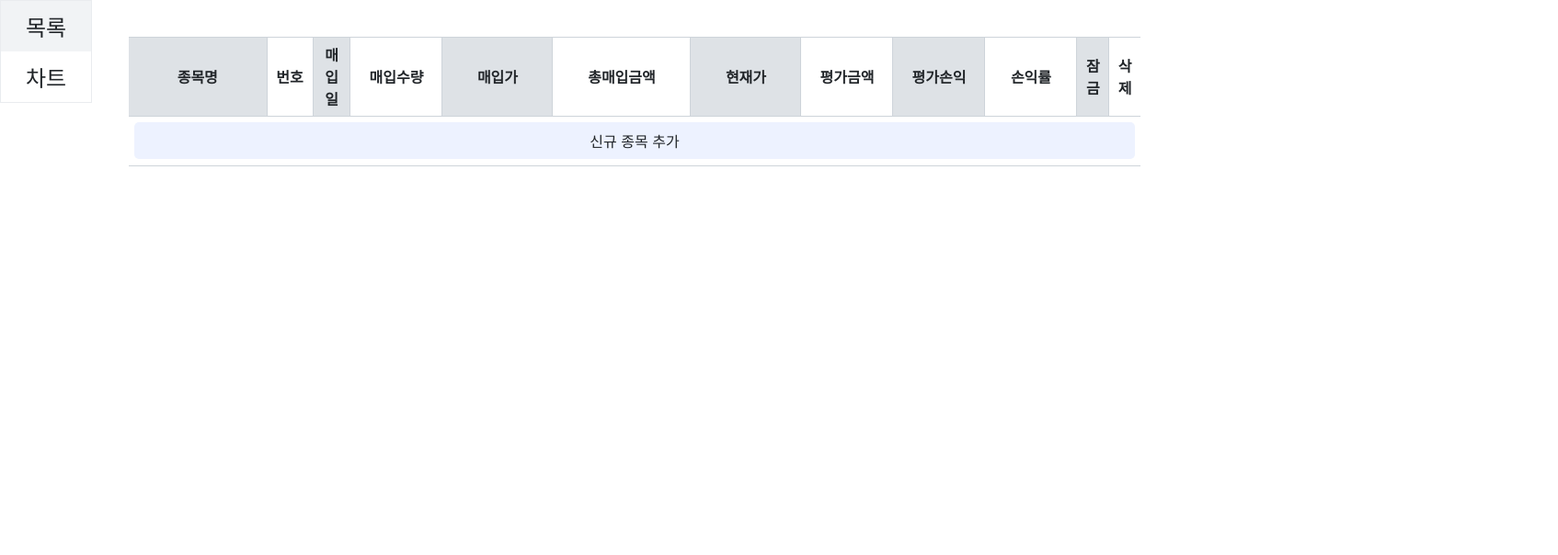
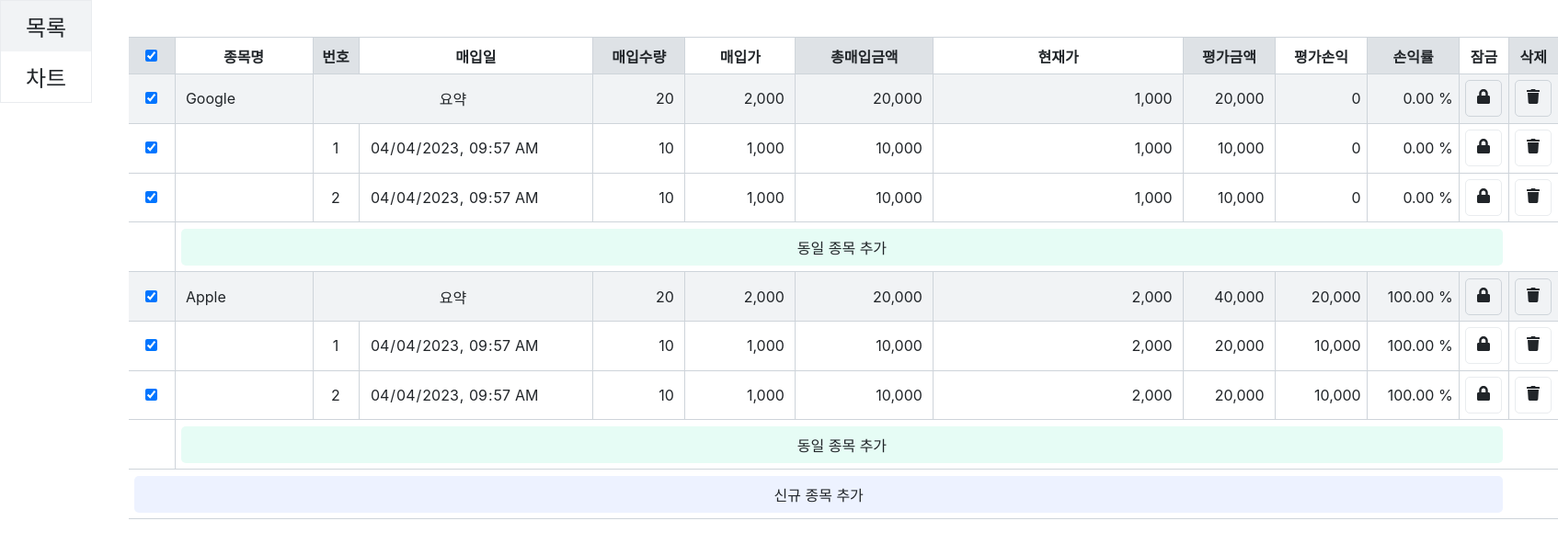
Before and after one commit to Globalkmaria/rateOfReturn, a React (Create React App) app: page / in a window 1280 px wide. Shown: the top 604 px of the page at 92% size, 1694 px wide, since content can reach past the window. Built offline with nearby package versions, Linux system fonts and the light colour scheme; a web font is replaced by a local one.

Commit message:
Add : StockList - check feature

```diff
--- a/src/components/Table.tsx
+++ b/src/components/Table.tsx
@@ -1,11 +1,12 @@
-import React, { TableHTMLAttributes } from 'react';
+import { TableHTMLAttributes } from 'react';
 import styled from 'styled-components';
 
 interface TableProps extends TableHTMLAttributes<HTMLTableElement> {}
 interface TableHeaderProps
   extends TableHTMLAttributes<HTMLTableSectionElement> {}
 interface TableBodyProps extends TableHTMLAttributes<HTMLTableSectionElement> {}
-interface TableHeadProps extends TableHTMLAttributes<HTMLTableCellElement> {
+export interface TableHeadProps
+  extends TableHTMLAttributes<HTMLTableCellElement> {
   width?: number;
   flexBasis?: number;
 }
--- /dev/null
+++ b/src/features/stockList/mockData.ts
@@ -0,0 +1,49 @@
+import { StockList } from './stockListSlice';
+
+export const MOCK_DATA: { [key: string]: StockList } = {
+  1: {
+    mainInfo: {
+      stockName: 'Google',
+      currentPrice: 1000,
+      stockId: '1',
+    },
+    purchasedItems: {
+      1: {
+        purchasedId: '1',
+        purchasedDate: '2023-04-04T09:57',
+        purchasedQuantity: 10,
+        purchasedPrice: 1000,
+      },
+      2: {
+        purchasedId: '2',
+        purchasedDate: '2023-04-04T09:57',
+        purchasedQuantity: 10,
+        purchasedPrice: 1000,
+      },
+    },
+  },
+  2: {
+    mainInfo: {
+      stockName: 'Apple',
+      currentPrice: 2000,
+      stockId: '2',
+    },
+    purchasedItems: {
+      3: {
+        purchasedId: '3',
+        purchasedDate: '2023-04-04T09:57',
+        purchasedQuantity: 10,
+        purchasedPrice: 1000,
+      },
+      4: {
+        purchasedId: '4',
+        purchasedDate: '2023-04-04T09:57',
+        purchasedQuantity: 10,
+        purchasedPrice: 1000,
+      },
+    },
+  },
+};
+
+export const MOCK_DATA_NEXT_STOCK_ID = 3;
+export const MOCK_DATA_PURCHASED_ID = 5;
--- a/src/features/stockList/stockListSlice.ts
+++ b/src/features/stockList/stockListSlice.ts
@@ -1,29 +1,48 @@
 import { createSlice } from '@reduxjs/toolkit';
 import type { PayloadAction } from '@reduxjs/toolkit';
 import { toDateInputValue } from '../../views/List/StockItem/utils';
+import { getInitialCheckedItemsInfo } from './utils';
+import {
+  MOCK_DATA,
+  MOCK_DATA_NEXT_STOCK_ID,
+  MOCK_DATA_PURCHASED_ID,
+} from './mockData';
+
+type UpdateCheckedItemsInfoPayload =
+  | {
+      type: 'all';
+      checked: boolean;
+    }
+  | { type: 'stock'; stockId: string; checked: boolean }
+  | {
+      type: 'purchased';
+      stockId: string;
+      purchasedId: string;
+      checked: boolean;
+    };
 
 type UpdateStockPayload<T extends keyof StockMainInfo> = {
-  stockId: number;
+  stockId: string;
   fieldName: T;
   value: StockMainInfo[T];
 };
 type UpdatePurchasedItemPayload<T extends keyof PurchasedItemInfo> = {
-  stockId: number;
-  purchasedId: number;
+  stockId: string;
+  purchasedId: string;
   fieldName: T;
   value: PurchasedItemInfo[T];
 };
 
-type DeletePurchasedItemPayload = { stockId: number; purchasedId: number };
+type DeletePurchasedItemPayload = { stockId: string; purchasedId: string };
 
 export interface StockMainInfo {
   stockName: string;
   currentPrice: number;
-  stockId: number;
+  stockId: string;
 }
 
 export interface PurchasedItemInfo {
-  purchasedId: number;
+  purchasedId: string;
   purchasedDate: string;
   purchasedQuantity: number;
   purchasedPrice: number;
@@ -31,32 +50,99 @@ export interface PurchasedItemInfo {
 
 export interface StockList {
   mainInfo: StockMainInfo;
-  purchasedItems: { [key: number]: PurchasedItemInfo };
+  purchasedItems: { [key: string]: PurchasedItemInfo };
 }
 
+export type CheckedItemsInfo = {
+  allChecked: boolean;
+  selectedItems: {
+    [stockId: string]: { allChecked: boolean; items: string[] };
+  };
+};
+
 export interface StockListState {
-  stocks: { [key: number]: StockList };
+  stocks: { [key: string]: StockList };
+  checkedItemsInfo: CheckedItemsInfo;
 }
 
-const initialState: StockListState = { stocks: [] };
+let nextStockId = MOCK_DATA_NEXT_STOCK_ID;
+let nextPurchasedId = MOCK_DATA_PURCHASED_ID;
 
-let nextStockId = 0;
-let nextPurchasedId = 0;
+const initialState: StockListState = {
+  stocks: MOCK_DATA,
+  checkedItemsInfo: getInitialCheckedItemsInfo({
+    data: MOCK_DATA,
+    value: true,
+  }),
+};
 
 export const stockListSlice = createSlice({
   name: 'stockList',
   initialState,
   reducers: {
+    updateCheckedItemsInfo: (
+      state,
+      action: PayloadAction<UpdateCheckedItemsInfoPayload>,
+    ) => {
+      const { checked } = action.payload;
+      switch (action.payload.type) {
+        case 'all':
+          state.checkedItemsInfo = getInitialCheckedItemsInfo({
+            data: state.stocks,
+            value: checked,
+          });
+          break;
+        case 'stock':
+          const stock =
+            state.checkedItemsInfo.selectedItems[action.payload.stockId];
+          state.checkedItemsInfo.allChecked = false;
+          state.checkedItemsInfo.selectedItems[
+            action.payload.stockId
+          ].allChecked = checked;
+          if (checked) {
+            stock.items = [
+              ...Object.keys(
+                state.stocks[action.payload.stockId].purchasedItems,
+              ),
+            ];
+          } else {
+            stock.items = [];
+          }
+          break;
+        case 'purchased':
+          const selectedStock =
+            state.checkedItemsInfo.selectedItems[action.payload.stockId];
+
+          state.checkedItemsInfo.allChecked = false;
+          state.checkedItemsInfo.selectedItems[
+            action.payload.stockId
+          ].allChecked = false;
+
+          checked
+            ? selectedStock.items.push(action.payload.purchasedId)
+            : selectedStock.items.splice(
+                selectedStock.items.indexOf(action.payload.purchasedId),
+                1,
+              );
+          break;
+        default:
+          break;
+      }
+    },
     addNewStock: (state) => {
+      state.checkedItemsInfo.selectedItems[nextStockId] = {
+        allChecked: true,
+        items: [],
+      };
       state.stocks[nextStockId] = {
         mainInfo: {
           stockName: '',
           currentPrice: 0,
-          stockId: nextStockId++,
+          stockId: (nextStockId++).toString(),
         },
         purchasedItems: {
           [nextPurchasedId]: {
-            purchasedId: nextPurchasedId++,
+            purchasedId: (nextPurchasedId++).toString(),
             purchasedDate: toDateInputValue().toISOString(),
             purchasedQuantity: 0,
             purchasedPrice: 0,
@@ -64,14 +150,18 @@ export const stockListSlice = createSlice({
         },
       };
     },
-    addPurchasedItem: (state, action: PayloadAction<number>) => {
+    addPurchasedItem: (state, action: PayloadAction<string>) => {
       const stockId = action.payload;
+      state.checkedItemsInfo.selectedItems[stockId].items.push(
+        nextPurchasedId.toString(),
+      );
       state.stocks[stockId].purchasedItems[nextPurchasedId] = {
-        purchasedId: nextPurchasedId++,
+        purchasedId: nextPurchasedId.toString(),
         purchasedDate: toDateInputValue().toISOString(),
         purchasedQuantity: 0,
         purchasedPrice: 0,
       };
+      nextPurchasedId++;
     },
     updateStock: <T extends keyof Omit<StockMainInfo, 'stockId'>>(
       state: StockListState,
@@ -90,8 +180,9 @@ export const stockListSlice = createSlice({
       state.stocks[stockId].purchasedItems[purchasedId][fieldName] = value;
     },
 
-    deleteStock: (state, action: PayloadAction<number>) => {
+    deleteStock: (state, action: PayloadAction<string>) => {
       const stockId = action.payload;
+      delete state.checkedItemsInfo.selectedItems[stockId];
       delete state.stocks[stockId];
     },
     deletePurchasedItem: (
@@ -103,12 +194,15 @@ export const stockListSlice = createSlice({
         delete state.stocks[stockId];
         return;
       }
+      const selectedItem = state.checkedItemsInfo.selectedItems[stockId];
+      selectedItem.items.splice(selectedItem.items.indexOf(purchasedId), 1);
       delete state.stocks[stockId].purchasedItems[purchasedId];
     },
   },
 });
 
 export const {
+  updateCheckedItemsInfo,
   addNewStock,
   addPurchasedItem,
   updateStock,
@@ -118,54 +212,3 @@ export const {
 } = stockListSlice.actions;
 
 export default stockListSlice.reducer;
-
-// const MOCK_DATA: { [key: number]: StockList } = {
-//   1: {
-//     mainInfo: {
-//       stockName: 'Google',
-//       currentPrice: 1000,
-//       stockId: 1,
-//     },
-//     purchasedItems: {
-//       1: {
-//         purchasedId: 1,
-//         purchasedDate: '2023-04-04T09:57',
-//         purchasedQuantity: 10,
-//         purchasedPrice: 1000,
-//       },
-//       2: {
-//         purchasedId: 2,
-//         purchasedDate: '2023-04-04T09:57',
-//         purchasedQuantity: 10,
-//         purchasedPrice: 1000,
-//       },
-//     },
-//   },
-//   2: {
-//     mainInfo: {
-//       stockName: 'Apple',
-//       currentPrice: 2000,
-//       stockId: 2,
-//     },
-//     purchasedItems: {
-//       3: {
-//         purchasedId: 3,
-//         purchasedDate: '2023-04-04T09:57',
-//         purchasedQuantity: 10,
-//         purchasedPrice: 1000,
-//       },
-//       4: {
-//         purchasedId: 4,
-//         purchasedDate: '2023-04-04T09:57',
-//         purchasedQuantity: 10,
-//         purchasedPrice: 1000,
-//       },
-//     },
-//   },
-// };
-
-// // when mock data is used
-// let nextStockId = 3;
-// let nextPurchasedId = 5;
-
-// const initialState: StockListState = { stocks: MOCK_DATA };
--- a/src/features/stockList/utils.ts
+++ b/src/features/stockList/utils.ts
@@ -1,3 +1,27 @@
+import { CheckedItemsInfo, StockList } from './stockListSlice';
+
 export const objectToArray = (Obj: { [key: string | number]: any }) => {
   return Object.keys(Obj).map((ObjKey) => Obj[ObjKey]);
 };
+
+export const getInitialCheckedItemsInfo = ({
+  data,
+  value,
+}: {
+  data: { [key: string]: StockList };
+  value: boolean;
+}): CheckedItemsInfo => {
+  const checkedItemsInfo: CheckedItemsInfo = {
+    allChecked: value,
+    selectedItems: {},
+  };
+
+  for (const stockId of Object.keys(data)) {
+    checkedItemsInfo.selectedItems[stockId] = {
+      allChecked: value,
+      items: value ? Object.keys(data[stockId].purchasedItems) : [],
+    };
+  }
+
+  return checkedItemsInfo;
+};
--- a/src/views/List/StockItem/PurchasedStock.tsx
+++ b/src/views/List/StockItem/PurchasedStock.tsx
@@ -4,27 +4,43 @@ import styled from 'styled-components';
 import { Input } from '../../../components/Input';
 import { TableCell, TableRow } from '../../../components/Table';
 import {
+  CheckedItemsInfo,
   deletePurchasedItem,
   PurchasedItemInfo,
   StockMainInfo,
+  updateCheckedItemsInfo,
   updatePurchaseItem,
 } from '../../../features/stockList/stockListSlice';
-import { InputCell, NumberCell, LockButton, DeleteButton } from './components';
+import {
+  InputCell,
+  NumberCell,
+  LockButton,
+  DeleteButton,
+  CheckboxCell,
+} from './components';
 
 interface PurchasedStockProps {
   mainInfo: StockMainInfo;
   purchasedItem: PurchasedItemInfo;
   purchasedIdx: number;
+  checkedItemsInfo: CheckedItemsInfo;
 }
 
 const PurchasedStock: React.FC<PurchasedStockProps> = ({
   mainInfo,
   purchasedItem,
   purchasedIdx,
+  checkedItemsInfo,
 }) => {
   const dispatch = useDispatch();
   const [isLock, setIsLock] = useState(true);
-  const toggleLock = () => setIsLock((prev) => !prev);
+
+  const stockId = mainInfo.stockId;
+  const purchasedId = purchasedItem.purchasedId;
+  const isNotChecked =
+    !checkedItemsInfo.allChecked &&
+    !checkedItemsInfo.selectedItems[stockId].allChecked &&
+    !checkedItemsInfo.selectedItems[stockId].items.includes(purchasedId);
   const totalPurchasePrice =
     purchasedItem.purchasedQuantity * purchasedItem.purchasedPrice;
   const evaluationPrice =
@@ -32,6 +48,18 @@ const PurchasedStock: React.FC<PurchasedStockProps> = ({
   const evaluationProfit = evaluationPrice - totalPurchasePrice;
   const profitRate = (evaluationProfit / totalPurchasePrice) * 100;
 
+  const toggleLock = () => setIsLock((prev) => !prev);
+
+  const onChangeCheckbox = (value: boolean) => {
+    dispatch(
+      updateCheckedItemsInfo({
+        type: 'purchased',
+        checked: value,
+        stockId: stockId,
+        purchasedId: purchasedId,
+      }),
+    );
+  };
   const onInputChange = (
     e: React.ChangeEvent<HTMLInputElement>,
     fieldName: keyof Omit<PurchasedItemInfo, 'purchasedId'>,
@@ -42,8 +70,8 @@ const PurchasedStock: React.FC<PurchasedStockProps> = ({
         : e.target.value.replaceAll(',', '');
     dispatch(
       updatePurchaseItem({
-        stockId: mainInfo.stockId,
-        purchasedId: purchasedItem.purchasedId,
+        stockId: stockId,
+        purchasedId: purchasedId,
         fieldName,
         value,
       }),
@@ -53,14 +81,15 @@ const PurchasedStock: React.FC<PurchasedStockProps> = ({
   const onDeletePurchasedStock = () => {
     dispatch(
       deletePurchasedItem({
-        stockId: mainInfo.stockId,
-        purchasedId: purchasedItem.purchasedId,
+        stockId: stockId,
+        purchasedId: purchasedId,
       }),
     );
   };
 
   return (
     <StyledPurchasedStockRow>
+      <CheckboxCell onClick={onChangeCheckbox} value={!isNotChecked} />
       <TableCell></TableCell>
       <TableCell align='center'>{purchasedIdx + 1}</TableCell>
       <TableCell>
--- a/src/views/List/StockItem/StockItem.tsx
+++ b/src/views/List/StockItem/StockItem.tsx
@@ -2,20 +2,28 @@ import React from 'react';
 import SummaryInfo from './SummaryInfo';
 import PurchasedStock from './PurchasedStock';
 import { AddSameStockButton } from './components';
-import { StockList } from '../../../features/stockList/stockListSlice';
+import {
+  CheckedItemsInfo,
+  StockList,
+} from '../../../features/stockList/stockListSlice';
 import { objectToArray } from '../../../features/stockList/utils';
 
 export interface StockItemProps {
   stockInfo: StockList;
+  checkedItemsInfo: CheckedItemsInfo;
 }
 
-const StockItem: React.FC<StockItemProps> = ({ stockInfo }) => {
+const StockItem: React.FC<StockItemProps> = ({
+  stockInfo,
+  checkedItemsInfo,
+}) => {
   return (
     <>
-      <SummaryInfo stockInfo={stockInfo} />
+      <SummaryInfo stockInfo={stockInfo} checkedItemsInfo={checkedItemsInfo} />
       {objectToArray(stockInfo.purchasedItems).map(
         (purchasedItem, purchasedIdx) => (
           <PurchasedStock
+            checkedItemsInfo={checkedItemsInfo}
             key={purchasedItem.purchasedId}
             mainInfo={stockInfo.mainInfo}
             purchasedItem={purchasedItem}
--- a/src/views/List/StockItem/SummaryInfo.tsx
+++ b/src/views/List/StockItem/SummaryInfo.tsx
@@ -5,11 +5,18 @@ import { BorderButton } from '../../../components/Button';
 import { BaseInput, Input } from '../../../components/Input';
 import { TableCell, TableRow } from '../../../components/Table';
 import {
+  CheckedItemsInfo,
   deleteStock,
   StockList,
   StockMainInfo,
+  updateCheckedItemsInfo,
 } from '../../../features/stockList/stockListSlice';
-import { NumberCell, LockButton, DeleteButton } from './components';
+import {
+  NumberCell,
+  LockButton,
+  DeleteButton,
+  CheckboxCell,
+} from './components';
 import { getSummaryInfo } from './utils';
 import { updateStock } from '../../../features/stockList/stockListSlice';
 
@@ -24,21 +31,38 @@ export type SummaryInfoData = {
 
 export interface SummaryInfoProps {
   stockInfo: StockList;
+  checkedItemsInfo: CheckedItemsInfo;
 }
 
-const SummaryInfo: React.FC<SummaryInfoProps> = ({ stockInfo }) => {
+const SummaryInfo: React.FC<SummaryInfoProps> = ({
+  stockInfo,
+  checkedItemsInfo,
+}) => {
   const dispatch = useDispatch();
   const [isLock, setIsLock] = useState(true);
   const summaryData = getSummaryInfo(stockInfo);
+  const stockId = stockInfo.mainInfo.stockId;
+  const isNotChecked =
+    !checkedItemsInfo.allChecked &&
+    !checkedItemsInfo.selectedItems[stockId].allChecked;
 
   const toggleLock = () => setIsLock((prev) => !prev);
+  const onChangeCheckbox = (value: boolean) => {
+    dispatch(
+      updateCheckedItemsInfo({
+        type: 'stock',
+        checked: value,
+        stockId: stockId,
+      }),
+    );
+  };
   const onInputChange = (
     e: React.ChangeEvent<HTMLInputElement>,
     fieldName: keyof Omit<StockMainInfo, 'stockId'>,
   ) => {
     dispatch(
       updateStock({
-        stockId: stockInfo.mainInfo.stockId,
+        stockId: stockId,
         fieldName: fieldName,
         value: e.target.value,
       }),
@@ -51,6 +75,7 @@ const SummaryInfo: React.FC<SummaryInfoProps> = ({ stockInfo }) => {
 
   return (
     <StyledSummaryRow>
+      <CheckboxCell onClick={onChangeCheckbox} value={!isNotChecked} />
       <TableCell>
         <Input
           fullWidth
--- a/src/views/List/StockItem/components.tsx
+++ b/src/views/List/StockItem/components.tsx
@@ -5,15 +5,26 @@ import {
   ContainedButton,
 } from '../../../components/Button';
 import { Input, InputProps } from '../../../components/Input';
-import { TableCell, TableRow } from '../../../components/Table';
+import {
+  TableCell,
+  TableHead,
+  TableHeadProps,
+  TableRow,
+} from '../../../components/Table';
 import { FaTrash, FaLockOpen, FaLock } from 'react-icons/fa';
 import { useDispatch } from 'react-redux';
 import { addPurchasedItem } from '../../../features/stockList/stockListSlice';
+import { ChangeEvent, MouseEvent } from 'react';
 
 type InputCellProps = {
   disabled: boolean;
   value: string | number;
 } & Omit<InputProps, 'value'>;
+type CheckboxCellProps = {
+  onClick: (checked: boolean) => void;
+  value: boolean;
+  type?: 'td' | 'th';
+} & Pick<TableHeadProps, 'width' | 'flexBasis'>;
 interface LockButtonProps {
   isLock: boolean;
   onClick: () => void;
@@ -47,6 +58,31 @@ export const InputCell: React.FC<InputCellProps> = ({
   );
 };
 
+export const CheckboxCell: React.FC<CheckboxCellProps> = ({
+  onClick,
+  value,
+  type = 'td',
+  ...restProps
+}) => {
+  const Cell = type === 'td' ? TableCell : TableHead;
+  const onClickHandler = (e: MouseEvent<HTMLTableCellElement>) => {
+    if (e.target instanceof HTMLInputElement) return;
+    const target = e.target as HTMLTableCellElement;
+    onClick(!(target.childNodes[0] as HTMLInputElement).checked);
+  };
+  return (
+    <Cell align='center' onClick={onClickHandler} {...restProps}>
+      <input
+        type='checkbox'
+        checked={value}
+        onChange={(e: ChangeEvent<HTMLInputElement>) => {
+          onClick(e.target.checked);
+        }}
+      />
+    </Cell>
+  );
+};
+
 export const LockButton: React.FC<LockButtonProps> = ({ isLock, onClick }) => {
   const Icon = isLock ? FaLock : FaLockOpen;
   return (
@@ -57,7 +93,7 @@ export const LockButton: React.FC<LockButtonProps> = ({ isLock, onClick }) => {
 };
 
 export const AddSameStockButton: React.FC<{
-  stockId: number;
+  stockId: string;
 }> = ({ stockId }) => {
   const dispatch = useDispatch();
   const onAddSameStock = () => {
--- a/src/views/List/StockList.tsx
+++ b/src/views/List/StockList.tsx
@@ -13,6 +13,9 @@ interface StockListProps {}
 
 const StockList: React.FC<StockListProps> = () => {
   const stocks = useSelector((state: RootState) => state.stockList.stocks);
+  const checkedItemsInfo = useSelector(
+    (state: RootState) => state.stockList.checkedItemsInfo,
+  );
   const stocksArray = Object.values(stocks);
   return (
     <StyledStockList>
@@ -20,7 +23,11 @@ const StockList: React.FC<StockListProps> = () => {
         <StockListHeader />
         <TableBody>
           {stocksArray.map((stock) => (
-            <StockItem stockInfo={stock} key={stock.mainInfo.stockId} />
+            <StockItem
+              checkedItemsInfo={checkedItemsInfo}
+              stockInfo={stock}
+              key={stock.mainInfo.stockId}
+            />
           ))}
           <AddNewStock />
         </TableBody>
--- a/src/views/List/StockListHeader.tsx
+++ b/src/views/List/StockListHeader.tsx
@@ -1,21 +1,37 @@
-import React from 'react';
-import { TableHead, TableHeader, TableRow } from '../../components/Table';
+import { useDispatch, useSelector } from 'react-redux';
+import {
+  TableHead,
+  TableHeader,
+  TableHeadProps,
+  TableRow,
+} from '../../components/Table';
+import { updateCheckedItemsInfo } from '../../features/stockList/stockListSlice';
+import { RootState } from '../../store';
+import { CheckboxCell } from './StockItem/components';
+
+type HeaderListComponent = typeof CheckAllCheckbox;
 
 type HeaderListProps = {
+  id: string;
   label: string;
+  Component?: HeaderListComponent;
   width?: number;
   flexBasis?: number;
 }[];
 
-const StockListHeader: React.FC = () => {
+const StockListHeader = () => {
   return (
     <TableHeader>
       <TableRow>
-        {HEADER_LIST.map(({ label, ...restProps }) => (
-          <TableHead key={label} {...restProps}>
-            {label}
-          </TableHead>
-        ))}
+        {HEADER_LIST.map(({ id, label, Component, ...restProps }) =>
+          Component ? (
+            <Component key={id} id={id} {...restProps} />
+          ) : (
+            <TableHead key={id} {...restProps}>
+              {label}
+            </TableHead>
+          ),
+        )}
       </TableRow>
     </TableHeader>
   );
@@ -23,17 +39,42 @@ const StockListHeader: React.FC = () => {
 
 export default StockListHeader;
 
+const CheckAllCheckbox = ({ id, ...restProps }: TableHeadProps) => {
+  const dispatch = useDispatch();
+  const checkedItemsInfo = useSelector(
+    (state: RootState) => state.stockList.checkedItemsInfo,
+  );
+  const onChangeCheckbox = (value: boolean) => {
+    dispatch(
+      updateCheckedItemsInfo({
+        type: 'all',
+        checked: value,
+      }),
+    );
+  };
+  return (
+    <CheckboxCell
+      type='th'
+      key={id}
+      {...restProps}
+      onClick={onChangeCheckbox}
+      value={checkedItemsInfo.allChecked}
+    />
+  );
+};
+
 const HEADER_LIST: HeaderListProps = [
-  { label: '종목명', flexBasis: 150 },
-  { label: '번호', width: 50 },
-  { label: '매입일' },
-  { label: '매입수량', width: 100 },
-  { label: '매입가', flexBasis: 120 },
-  { label: '총매입금액', flexBasis: 150 },
-  { label: '현재가', flexBasis: 120 },
-  { label: '평가금액', flexBasis: 100 },
-  { label: '평가손익', flexBasis: 100 },
-  { label: '손익률', flexBasis: 100 },
-  { label: '잠금' },
-  { label: '삭제' },
+  { id: '1', label: '전체선택', Component: CheckAllCheckbox, width: 50 },
+  { id: '2', label: '종목명', flexBasis: 150 },
+  { id: '3', label: '번호', width: 50 },
+  { id: '4', label: '매입일' },
+  { id: '5', label: '매입수량', width: 100 },
+  { id: '6', label: '매입가', flexBasis: 120 },
+  { id: '7', label: '총매입금액', flexBasis: 150 },
+  { id: '8', label: '현재가', flexBasis: 120 },
+  { id: '9', label: '평가금액', flexBasis: 100 },
+  { id: '10', label: '평가손익', flexBasis: 100 },
+  { id: '11', label: '손익률', flexBasis: 100 },
+  { id: '12', label: '잠금' },
+  { id: '13', label: '삭제' },
 ];
```
